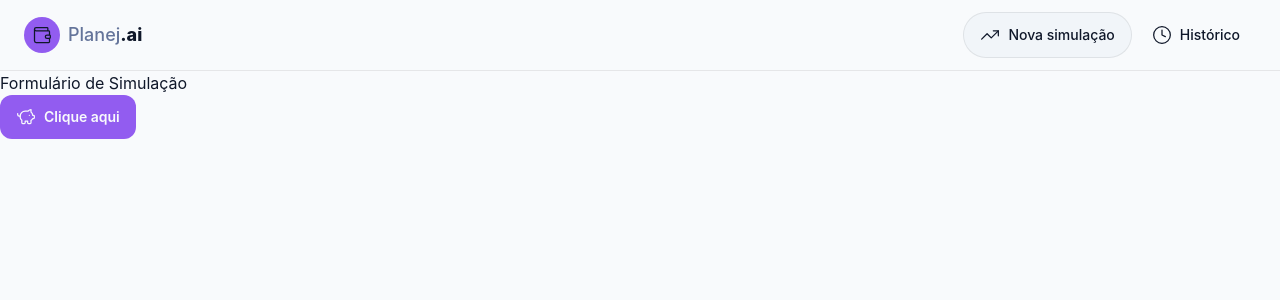
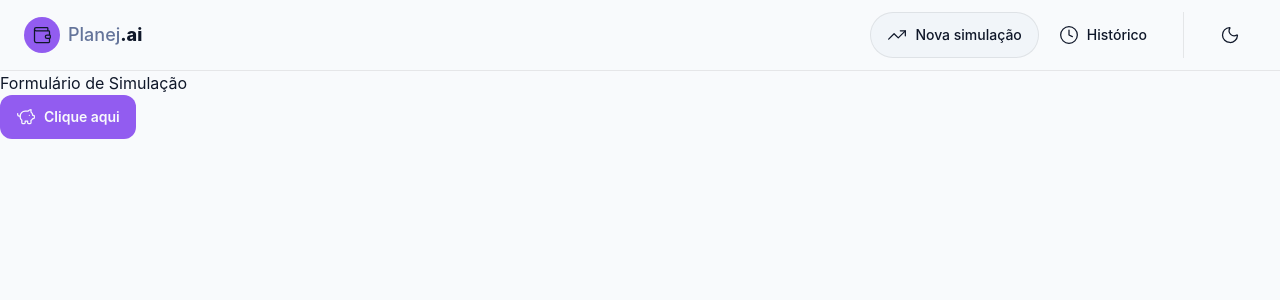
Before and after one commit to Joao-Victor-Queiroz/planejai-dio-bootcamp, a React (Vite) app: page / in a window 1280 px wide. Shown: the top 300 px of the page. Built offline with nearby package versions, Linux system fonts and the light colour scheme.

Commit message:
feat: implementar alternancia de tema claro/escuro e componente Divider

```diff
--- /dev/null
+++ b/src/components/shared/Divider.tsx
@@ -0,0 +1,32 @@
+interface DividerProps {
+  orientation?: 'horizontal' | 'vertical'
+  spacing?: number
+  className?: string
+}
+
+export function Divider({
+  orientation = 'horizontal',
+  spacing = 16,
+  className,
+}: DividerProps) {
+  const style =
+    orientation === 'horizontal'
+      ? { marginTop: spacing, marginBottom: spacing }
+      : { marginLeft: spacing, marginRight: spacing }
+
+  const classNamesByOrientation = {
+    horizontal: 'w-full h-px',
+    vertical: 'self-stretch w-px',
+  }
+
+  return (
+    <div
+      role="separator"
+      aria-orientation={orientation}
+      style={style}
+      className={['bg-border', classNamesByOrientation[orientation], className]
+        .filter(Boolean)
+        .join(' ')}
+    />
+  )
+}
--- a/src/components/shared/Header.tsx
+++ b/src/components/shared/Header.tsx
@@ -1,10 +1,13 @@
-import { Clock, TrendingUp, Wallet } from "lucide-react";
+import { Clock, Moon, Sun, TrendingUp, Wallet } from "lucide-react";
 import { useNavigate } from "react-router-dom";
 import { Button } from "./Button";
+import { useTheme } from "@/src/hooks/useTheme";
+import { Divider } from "./Divider";
 
 
 export function Header(){
   const navigate = useNavigate();
+  const { theme, toggleTheme } = useTheme();
 
   return (
     <header className="border-b border-(--border) px-6 py-3">
@@ -26,6 +29,13 @@
           <Button variant='ghost' icon={Clock} onClick={() => void navigate('/historico')}>
             <span className="hidden sm:inline">Histórico</span>
           </Button>
+          <Divider orientation="vertical" />
+          <Button
+          aria-label={`Mudar para tema ${theme === 'light' ? 'dark' : 'light'}`}
+          variant="ghost"
+          icon={theme === 'light' ? Moon : Sun}
+          onClick={toggleTheme}
+          />
         </div>
       </nav>
     </header>
--- /dev/null
+++ b/src/context/theme/ThemeContext.tsx
@@ -0,0 +1,10 @@
+import { createContext } from "react";
+
+export type Theme = 'light' | 'dark';
+
+interface ThemeContextValue {
+  theme: Theme;
+  toggleTheme: () => void;
+}
+
+export const ThemeContext = createContext<ThemeContextValue | undefined>(undefined);
--- /dev/null
+++ b/src/context/theme/ThemeProvider.tsx
@@ -0,0 +1,31 @@
+import { useEffect, useState, type PropsWithChildren } from "react";
+import { ThemeContext, type Theme } from "./ThemeContext";
+
+export function ThemeProvider({children} : PropsWithChildren){
+  const [theme, setTheme] = useState<Theme>(() => {
+    const localStorageTheme = localStorage.getItem('theme') as Theme | null;
+
+    if (localStorageTheme) {
+      return localStorageTheme
+    }
+
+    const systemPrefersDark = window.matchMedia(
+      '(prefers-color-scheme: dark)'
+    ).matches;
+
+    return systemPrefersDark ? 'dark' : 'light'
+  })
+
+  const toggleTheme = () => setTheme((currentTheme) => (currentTheme === 'light' ? 'dark' : 'light'))
+
+  useEffect(() => {
+    document.documentElement.setAttribute('data-theme', theme)
+    localStorage.setItem('theme', theme)
+  }, [theme]);
+
+  return (
+    <ThemeContext.Provider value={{ theme, toggleTheme }}>
+      {children}
+    </ThemeContext.Provider>
+  )
+}
--- /dev/null
+++ b/src/hooks/useTheme.tsx
@@ -0,0 +1,12 @@
+import { useContext } from "react";
+import { ThemeContext } from "../context/theme/ThemeContext";
+
+export function useTheme(){
+  const context = useContext(ThemeContext)
+
+  if(!context){
+    throw new Error('useTheme deve ser usado dentro de um ThemeProvider');
+  }
+
+  return context;
+}
--- a/src/main.tsx
+++ b/src/main.tsx
@@ -2,9 +2,12 @@
 import { createRoot } from 'react-dom/client'
 import App from './App.tsx'
 import './index.css'
+import { ThemeProvider } from './context/theme/ThemeProvider.tsx'
 
 createRoot(document.getElementById('root')!).render(
   <StrictMode>
-    <App />
+    <ThemeProvider>
+      <App />
+    </ThemeProvider>
   </StrictMode>,
 )
```
